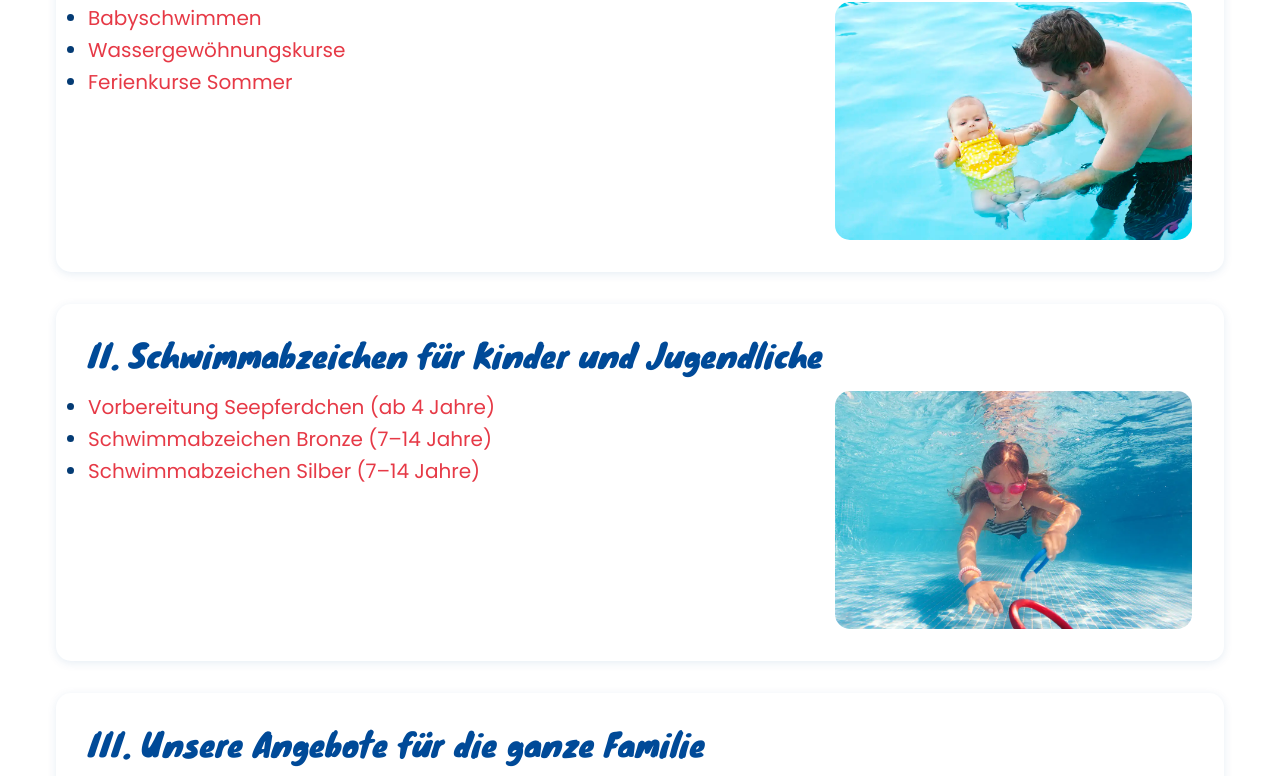
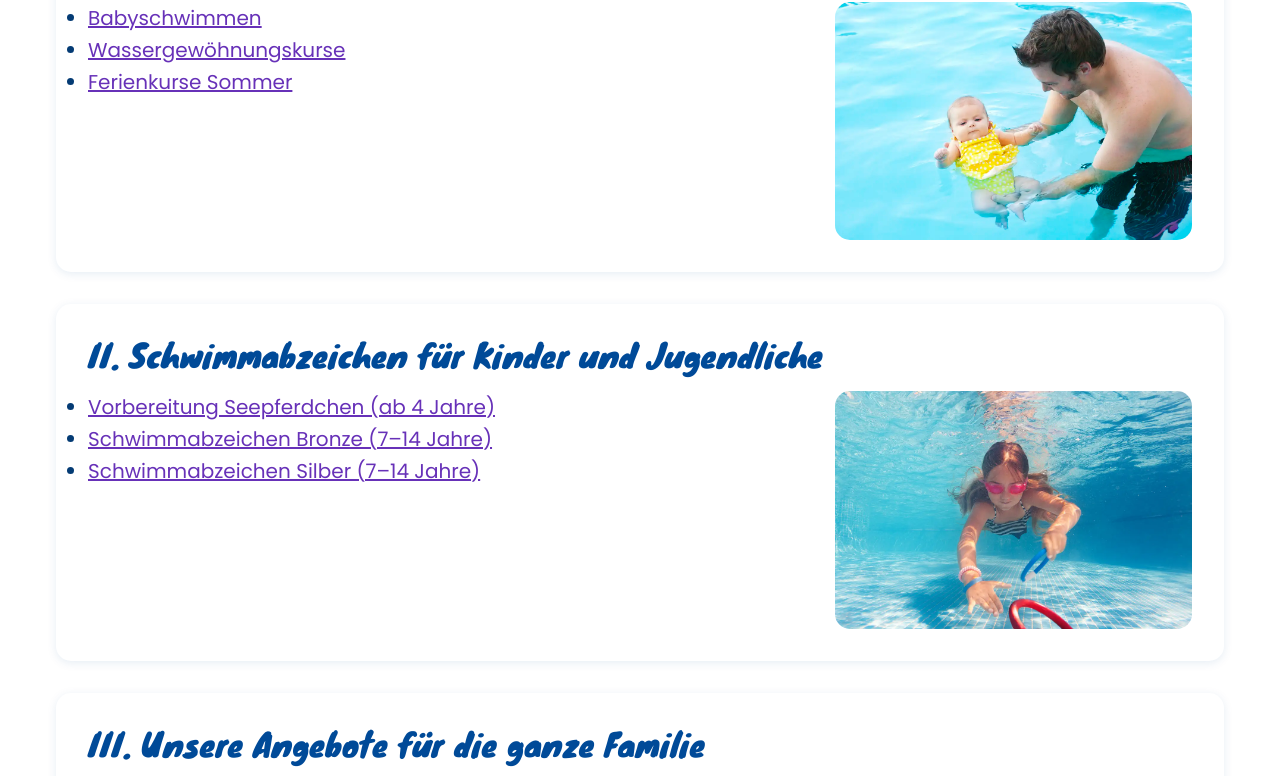
Before and after one commit to Mediengestaltina/Laboratorium, a plain HTML site: page angebote.html in a window 1280 px wide. Shown: the part 587-1363 px from the top of the page. Drawn offline with Linux system fonts and the light colour scheme.

Commit message:
Update style.css

```diff
--- a/style.css
+++ b/style.css
@@ -122,8 +122,7 @@ img {
 }
 
 a {
-    color: var(--link-color);
-    text-decoration: none;
+    color: var(--secondary-color);
     transition: color 0.3s;
     font-family: var(--font-family);
     position: relative;
```
